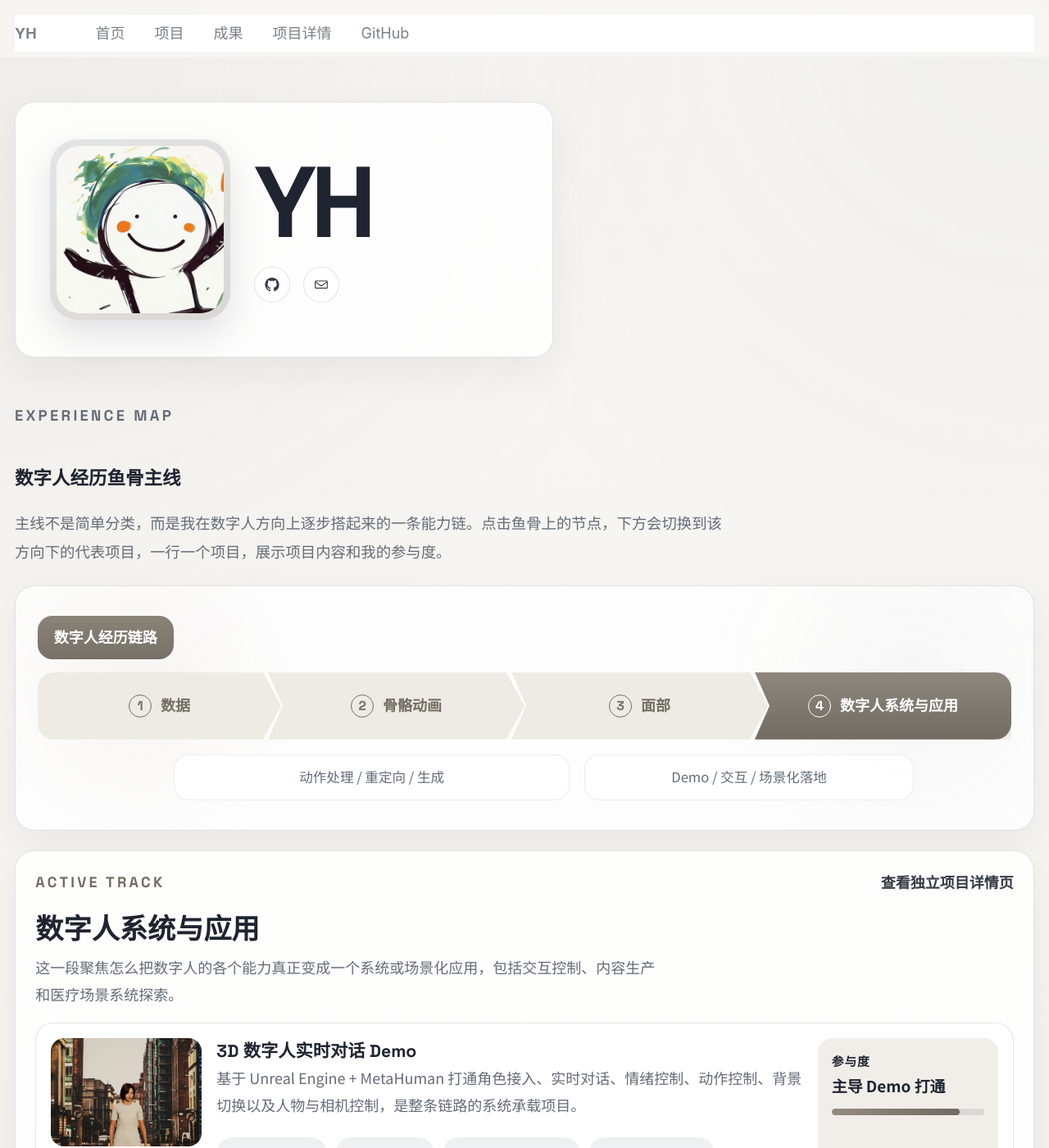
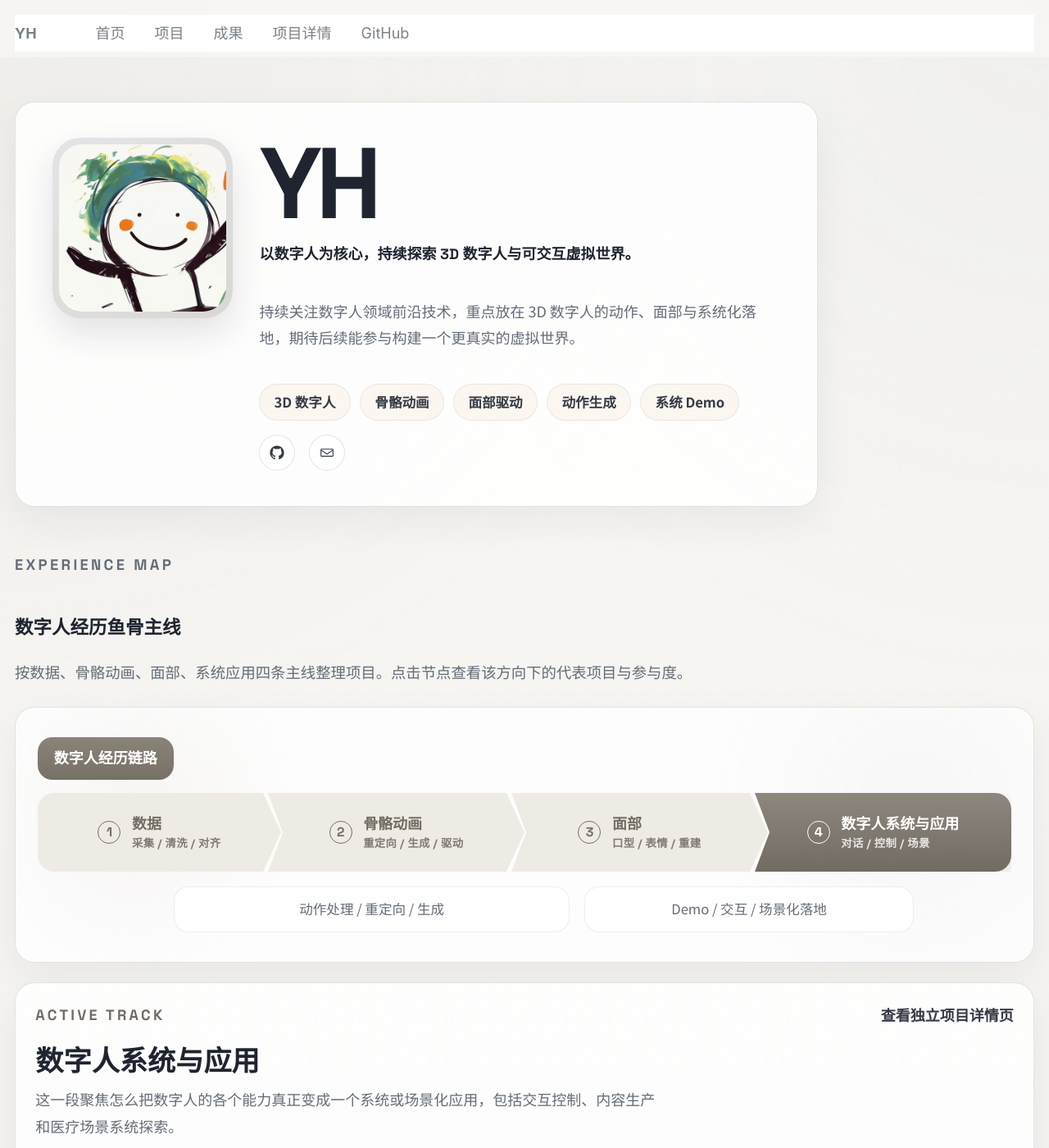
Before and after one commit to svitass/svitass.github.io, a Jekyll site: the page built from _pages/about.md, in a window 1280 px wide and 1400 px high. Shown: the whole window at 82% size. Built offline with Jekyll 4.4.1, drawn with Linux system fonts in a browser that asks for light colours.

Commit message:
Refine homepage hero and fishbone copy

```diff
--- a/_pages/about.md
+++ b/_pages/about.md
@@ -18,6 +18,15 @@ redirect_from:
         </div>
         <div class="resume-hero__identity">
           <h1 class="resume-hero__name">YH</h1>
+          <p class="resume-hero__role">以数字人为核心，持续探索 3D 数字人与可交互虚拟世界。</p>
+          <p class="resume-hero__summary">持续关注数字人领域前沿技术，重点放在 3D 数字人的动作、面部与系统化落地，期待后续能参与构建一个更真实的虚拟世界。</p>
+          <div class="resume-hero__tags" aria-label="能力标签">
+            <span>3D 数字人</span>
+            <span>骨骼动画</span>
+            <span>面部驱动</span>
+            <span>动作生成</span>
+            <span>系统 Demo</span>
+          </div>
           <div class="resume-hero__links" aria-label="联系方式">
             <a class="resume-hero__icon-link" href="https://github.com/svitass" target="_blank" rel="noopener noreferrer" aria-label="GitHub">
               <svg viewBox="0 0 24 24" aria-hidden="true">
@@ -40,7 +49,7 @@ redirect_from:
     <div class="section-heading section-heading--wide">
       <p class="section-heading__eyebrow">EXPERIENCE MAP</p>
       <h2>数字人经历鱼骨主线</h2>
-      <p>主线不是简单分类，而是我在数字人方向上逐步搭起来的一条能力链。点击鱼骨上的节点，下方会切换到该方向下的代表项目，一行一个项目，展示项目内容和我的参与度。</p>
+      <p>按数据、骨骼动画、面部、系统应用四条主线整理项目。点击节点查看该方向下的代表项目与参与度。</p>
     </div>
 
     <div class="fishbone-stage" data-fishbone>
@@ -49,19 +58,31 @@ redirect_from:
         <div class="fishbone-track__main" role="tablist" aria-label="数字人经历主线">
           <button class="fishbone-step" type="button" data-track-key="data" data-track-index="0">
             <span class="fishbone-step__index">1</span>
-            <span class="fishbone-step__label">数据</span>
+            <span class="fishbone-step__content">
+              <span class="fishbone-step__label">数据</span>
+              <span class="fishbone-step__meta">采集 / 清洗 / 对齐</span>
+            </span>
           </button>
           <button class="fishbone-step" type="button" data-track-key="drive" data-track-index="1">
             <span class="fishbone-step__index">2</span>
-            <span class="fishbone-step__label">骨骼动画</span>
+            <span class="fishbone-step__content">
+              <span class="fishbone-step__label">骨骼动画</span>
+              <span class="fishbone-step__meta">重定向 / 生成 / 驱动</span>
+            </span>
           </button>
           <button class="fishbone-step" type="button" data-track-key="face" data-track-index="2">
             <span class="fishbone-step__index">3</span>
-            <span class="fishbone-step__label">面部</span>
+            <span class="fishbone-step__content">
+              <span class="fishbone-step__label">面部</span>
+              <span class="fishbone-step__meta">口型 / 表情 / 重建</span>
+            </span>
           </button>
           <button class="fishbone-step is-active" type="button" data-track-key="system" data-track-index="3">
             <span class="fishbone-step__index">4</span>
-            <span class="fishbone-step__label">数字人系统与应用</span>
+            <span class="fishbone-step__content">
+              <span class="fishbone-step__label">数字人系统与应用</span>
+              <span class="fishbone-step__meta">对话 / 控制 / 场景</span>
+            </span>
           </button>
         </div>
 
--- a/_sass/_portfolio-home.scss
+++ b/_sass/_portfolio-home.scss
@@ -48,14 +48,8 @@ body {
 }
 
 .resume-hero {
-  display: grid;
-  gap: 1.5rem;
+  display: block;
   padding-top: 1rem;
-
-  @include breakpoint($large) {
-    grid-template-columns: minmax(0, 1.08fr) minmax(360px, 0.92fr);
-    align-items: start;
-  }
 }
 
 .resume-hero__copy,
@@ -72,15 +66,16 @@ body {
 .resume-hero__copy {
   display: flex;
   align-items: center;
-  justify-content: center;
-  min-height: 260px;
-  padding: 2.5rem 2.35rem;
+  justify-content: flex-start;
+  max-width: 980px;
+  min-height: 0;
+  padding: 2.4rem 2.5rem;
 }
 
 .resume-hero__identity-card {
   display: grid;
-  gap: 1.6rem;
-  align-items: center;
+  gap: 1.8rem;
+  align-items: start;
   width: 100%;
 
   @include breakpoint($medium) {
@@ -114,7 +109,7 @@ body {
 .resume-hero__identity {
   display: grid;
   justify-items: start;
-  gap: 1.15rem;
+  gap: 0.95rem;
 }
 
 .resume-hero__name {
@@ -159,19 +154,38 @@ body {
 }
 
 .resume-hero__role {
-  margin: 0.9rem 0 0;
+  margin: 0;
   font-family: "Space Grotesk", "Noto Sans SC", sans-serif;
   font-size: clamp(1.3rem, 2.4vw, 1.75rem);
   font-weight: 700;
-  line-height: 1.55;
+  line-height: 1.35;
 }
 
 .resume-hero__summary {
   max-width: 760px;
-  margin: 1rem 0 0;
+  margin: 0;
   color: var(--portfolio-muted);
   font-size: 1.04rem;
-  line-height: 1.95;
+  line-height: 1.8;
+}
+
+.resume-hero__tags {
+  display: flex;
+  flex-wrap: wrap;
+  gap: 0.65rem;
+}
+
+.resume-hero__tags span {
+  display: inline-flex;
+  align-items: center;
+  min-height: 38px;
+  padding: 0.5rem 0.95rem;
+  border: 1px solid rgba(31, 36, 48, 0.08);
+  border-radius: 999px;
+  background: rgba(237, 217, 181, 0.18);
+  color: var(--portfolio-deep);
+  font-size: 0.92rem;
+  font-weight: 700;
 }
 
 .resume-hero__actions {
@@ -209,72 +223,6 @@ body {
   font-weight: 700;
   letter-spacing: 0.06em;
   text-transform: uppercase;
-}
-
-.resume-hero__visual {
-  display: grid;
-  gap: 1rem;
-  padding: 1.2rem;
-  background:
-    radial-gradient(circle at top left, rgba(124, 116, 105, 0.06), transparent 28%),
-    linear-gradient(180deg, rgba(255, 255, 255, 0.92), rgba(247, 245, 241, 0.88));
-  color: var(--portfolio-ink);
-}
-
-.resume-hero__map-card {
-  padding: 1rem;
-  border-radius: 22px;
-  background: rgba(255, 255, 255, 0.82);
-  border: 1px solid rgba(31, 36, 48, 0.08);
-}
-
-.resume-hero__map-head {
-  display: flex;
-  align-items: baseline;
-  justify-content: space-between;
-  gap: 1rem;
-  margin-bottom: 0.8rem;
-  font-family: "Space Grotesk", "Noto Sans SC", sans-serif;
-}
-
-.resume-hero__map-head span {
-  color: var(--portfolio-muted);
-  font-size: 0.84rem;
-  letter-spacing: 0.08em;
-  text-transform: uppercase;
-}
-
-.resume-hero__map-head strong {
-  font-size: 1rem;
-}
-
-.resume-hero__map-card img {
-  display: block;
-  width: 100%;
-  height: auto;
-  border-radius: 18px;
-  background: rgba(255, 255, 255, 0.96);
-}
-
-.resume-hero__signal {
-  display: grid;
-  gap: 0.8rem;
-
-  @include breakpoint($small) {
-    grid-template-columns: repeat(3, minmax(0, 1fr));
-  }
-}
-
-.resume-hero__signal-item {
-  padding: 0.95rem 1rem;
-  border-radius: 18px;
-  background: var(--portfolio-stone-1);
-  border: 1px solid rgba(31, 36, 48, 0.06);
-}
-
-.resume-hero__signal-item strong {
-  font-size: 1rem;
-  line-height: 1.5;
 }
 
 .portfolio-hero,
@@ -563,8 +511,8 @@ body {
   display: flex;
   align-items: center;
   justify-content: center;
-  gap: 0.6rem;
-  min-height: 82px;
+  gap: 0.75rem;
+  min-height: 96px;
   padding: 1rem 1.2rem;
   border: 0;
   background: var(--portfolio-stone-1);
@@ -621,7 +569,27 @@ body {
 
 .fishbone-step__label {
   display: block;
-  line-height: 1.4;
+  line-height: 1.3;
+}
+
+.fishbone-step__content {
+  display: grid;
+  gap: 0.22rem;
+  justify-items: start;
+  text-align: left;
+}
+
+.fishbone-step__meta {
+  display: block;
+  color: rgba(116, 109, 99, 0.9);
+  font-size: 0.74rem;
+  font-weight: 600;
+  line-height: 1.3;
+  letter-spacing: 0.03em;
+}
+
+.fishbone-step.is-active .fishbone-step__meta {
+  color: rgba(255, 255, 255, 0.82);
 }
 
 .experience-showcase {
@@ -1379,6 +1347,20 @@ body {
     min-height: 0;
   }
 
+  .resume-hero__identity-card {
+    grid-template-columns: 1fr;
+  }
+
+  .resume-hero__identity {
+    justify-items: center;
+    text-align: center;
+  }
+
+  .resume-hero__tags,
+  .resume-hero__links {
+    justify-content: center;
+  }
+
   .fishbone-stage {
     grid-template-columns: 1fr;
     padding-top: 1.25rem;
@@ -1408,6 +1390,11 @@ body {
   .fishbone-step:last-child {
     clip-path: none;
     border-radius: 18px;
+  }
+
+  .fishbone-step__content {
+    justify-items: center;
+    text-align: center;
   }
 
   .fishbone-step + .fishbone-step {
@@ -1459,4 +1446,8 @@ body {
     padding-left: 0.9rem;
     padding-right: 0.9rem;
   }
+
+  .fishbone-step__meta {
+    font-size: 0.7rem;
+  }
 }
```
